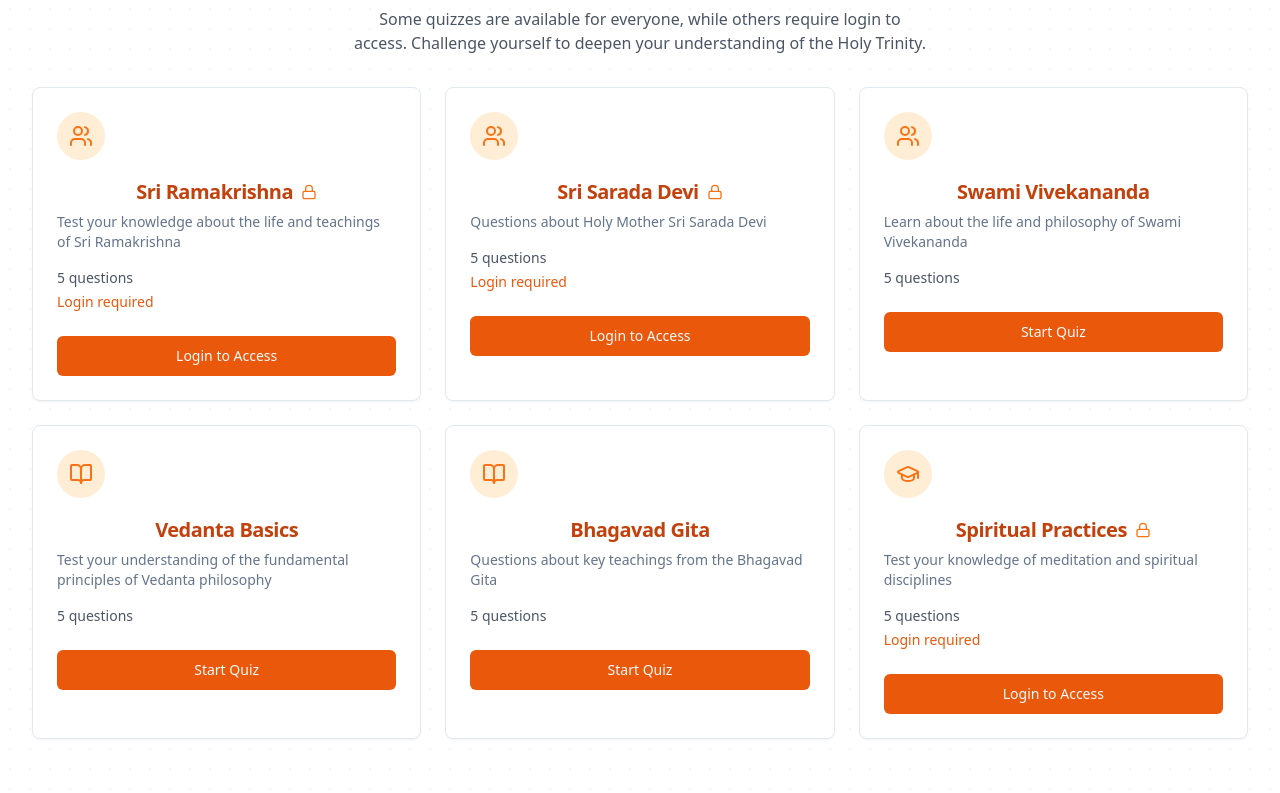
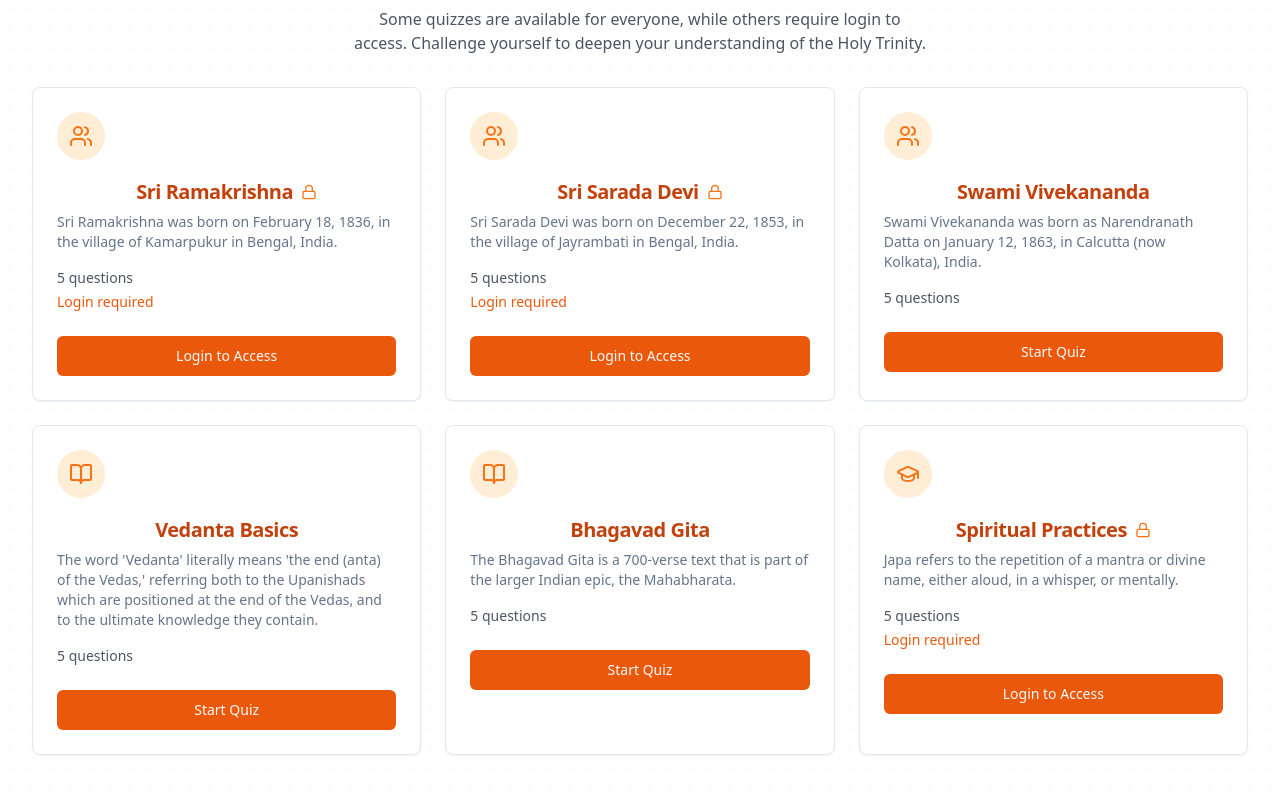
Before and after one commit to MyMasterRKC/ramakrishna-connectivity, a React (Vite) app: page /learn/assessment in a window 1280 px wide. Shown: the part 421-1214 px from the top of the page. Built offline with nearby package versions, Linux system fonts and the light colour scheme.

Commit message:
Expand quiz data
The repository contains more quizzes, so the quiz data has been expanded to include them.

```diff
--- a/src/components/quiz/QuizSelector.tsx
+++ b/src/components/quiz/QuizSelector.tsx
@@ -1,10 +1,10 @@
-
 import { useState } from "react";
 import { Card, CardContent, CardDescription, CardFooter, CardHeader, CardTitle } from "@/components/ui/card";
 import { Button } from "@/components/ui/button";
 import { BookOpen, Users, GraduationCap, Lock } from "lucide-react";
 import { useUser } from "@/hooks/useUser";
 import AuthModal from "@/components/auth/AuthModal";
+import { quizData } from "@/data/quizData";
 
 interface QuizTopic {
   id: string;
@@ -23,56 +23,27 @@ const QuizSelector = ({ onSelectQuiz }: QuizSelectorProps) => {
   const [authModalOpen, setAuthModalOpen] = useState(false);
   const { user } = useUser();
 
-  const quizTopics: QuizTopic[] = [
-    {
-      id: "sri-ramakrishna",
-      title: "Sri Ramakrishna",
-      description: "Test your knowledge about the life and teachings of Sri Ramakrishna",
-      icon: <Users className="h-6 w-6 text-orange-500" />,
-      questions: 5,
-      requiresLogin: true
-    },
-    {
-      id: "sri-sarada-devi",
-      title: "Sri Sarada Devi",
-      description: "Questions about Holy Mother Sri Sarada Devi",
-      icon: <Users className="h-6 w-6 text-orange-500" />,
-      questions: 5,
-      requiresLogin: true
-    },
-    {
-      id: "swami-vivekananda",
-      title: "Swami Vivekananda",
-      description: "Learn about the life and philosophy of Swami Vivekananda",
-      icon: <Users className="h-6 w-6 text-orange-500" />,
-      questions: 5,
-      requiresLogin: false
-    },
-    {
-      id: "vedanta-basics",
-      title: "Vedanta Basics",
-      description: "Test your understanding of the fundamental principles of Vedanta philosophy",
-      icon: <BookOpen className="h-6 w-6 text-orange-500" />,
-      questions: 5,
-      requiresLogin: false
-    },
-    {
-      id: "bhagavad-gita",
-      title: "Bhagavad Gita",
-      description: "Questions about key teachings from the Bhagavad Gita",
-      icon: <BookOpen className="h-6 w-6 text-orange-500" />,
-      questions: 5,
-      requiresLogin: false
-    },
-    {
-      id: "spiritual-practices",
-      title: "Spiritual Practices",
-      description: "Test your knowledge of meditation and spiritual disciplines",
-      icon: <GraduationCap className="h-6 w-6 text-orange-500" />,
-      questions: 5,
-      requiresLogin: true
+  const quizTopics: QuizTopic[] = Object.keys(quizData).map(key => {
+    const quiz = quizData[key];
+
+    let icon = <BookOpen className="h-6 w-6 text-orange-500" />;
+    if (key.includes("sri-") || key.includes("swami-")) {
+      icon = <Users className="h-6 w-6 text-orange-500" />;
+    } else if (key.includes("spiritual-")) {
+      icon = <GraduationCap className="h-6 w-6 text-orange-500" />;
     }
-  ];
+
+    const requiresLogin = ["sri-ramakrishna", "sri-sarada-devi", "spiritual-practices"].includes(key);
+
+    return {
+      id: key,
+      title: quiz.title,
+      description: quiz.questions[0].explanation.split(".")[0] + ".",
+      icon,
+      questions: quiz.questions.length,
+      requiresLogin
+    };
+  });
 
   const handleQuizSelect = (quiz: QuizTopic) => {
     if (quiz.requiresLogin && !user) {
```
